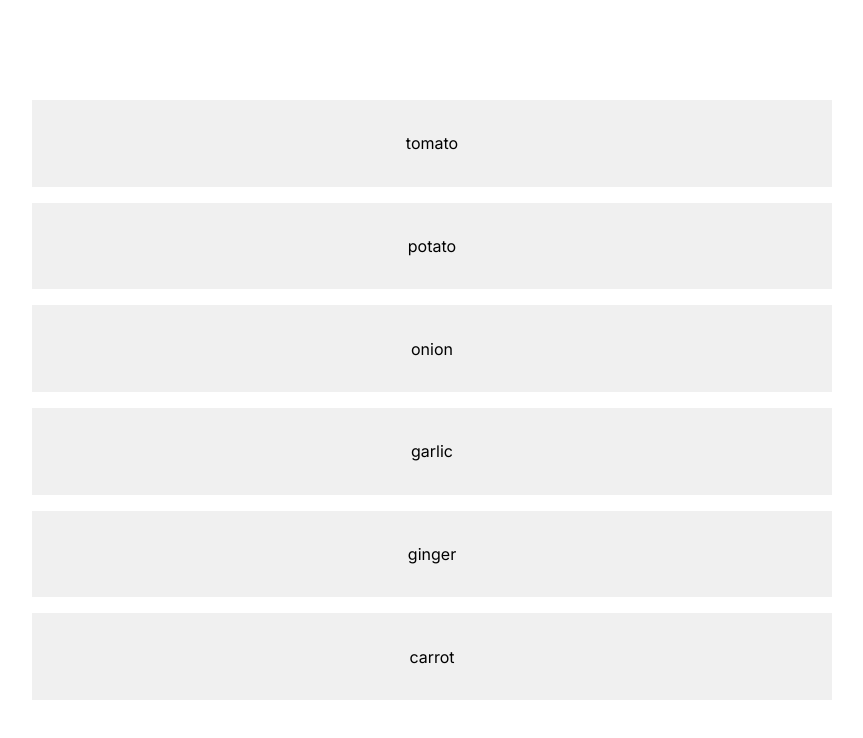
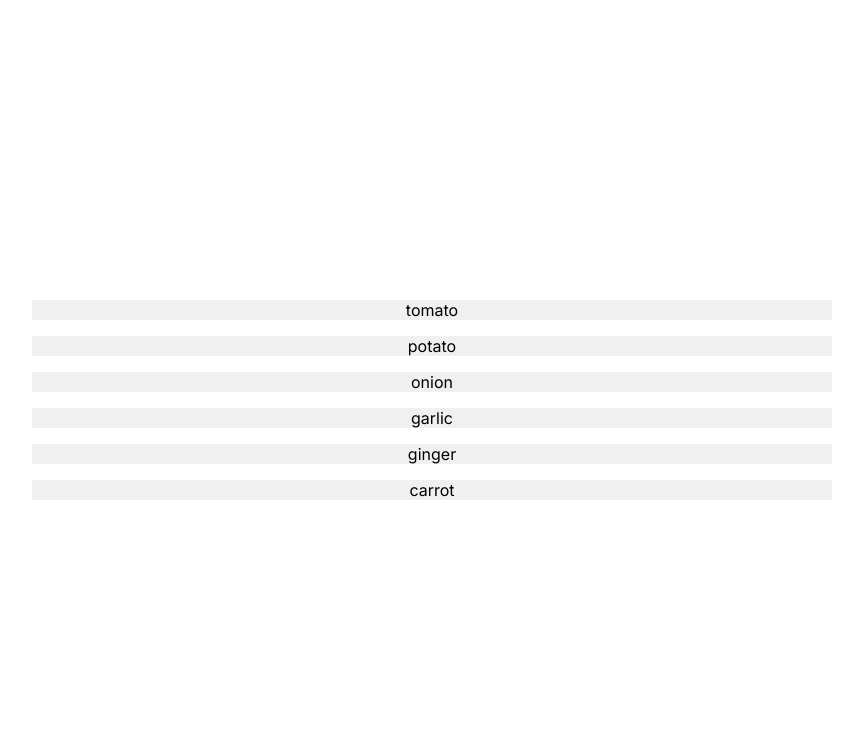
Before and after one commit to loisemusungu/pantry-tracker, a Next.js app: page / in a window 1280 px wide. Shown: the top 738 px of the page, without its empty margins (208-1071 px from the left). Built offline with nearby package versions, Linux system fonts and the light colour scheme.

Commit message:
added overflow to the stack

```diff
--- a/app/page.js
+++ b/app/page.js
@@ -1,6 +1,17 @@
 import { Box, Stack } from "@mui/material";
 
-const item = ["tomato", "potato", "onion", "garlic", "ginger", "carrot"];
+const item = [
+  "tomato",
+  "potato",
+  "onion",
+  "garlic",
+  "ginger",
+  "carrot",
+  "lettuce",
+  "cucumber",
+  "cabbage",
+  "bell pepper",
+];
 
 export default function Home() {
   return (
@@ -11,7 +22,7 @@ export default function Home() {
       justifyContent={"center"}
       alignItems={"center"}
     >
-      <Stack width="800px" height="600px" spacing={2}>
+      <Stack width="800px" height="200px" spacing={2} overflow={"auto"}>
         {item.map((i) => (
           <Box
             key={i}
```
